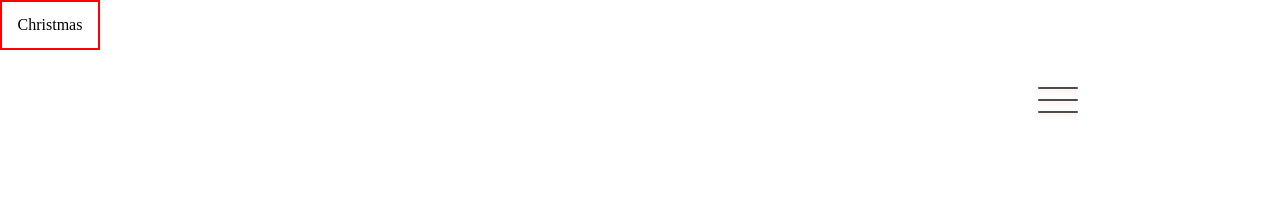
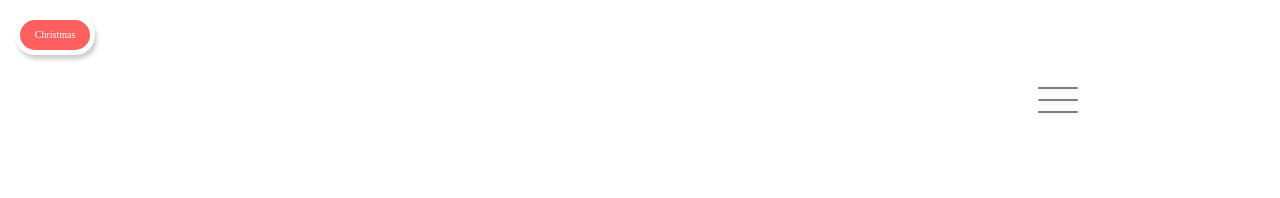
Before and after one commit to jeichlcof/wooweb-main-page, a plain HTML site: page index.html in a window 1280 px wide. Shown: the top 198 px of the page. Drawn offline with Linux system fonts and the light colour scheme.

Commit message:
commit-update

```diff
--- a/components/main-box.css
+++ b/components/main-box.css
@@ -33,10 +33,10 @@
   align-items: center;
 }
 .main__box__search-bar:hover {
-  box-shadow: 2px 2px 10px rgba(0, 0, 0, 0.1);
+  box-shadow: 2px 2px 5px rgba(0, 0, 0, 0.4);
 }
 .main__box__search-bar:focus-within {
-  box-shadow: 2px 2px 10px rgba(0, 0, 0, 0.1);
+  box-shadow: 2px 2px 5px rgba(0, 0, 0, 0.4);
 }
 .main__box__search-bar input {
   width: 520px;
@@ -63,6 +63,8 @@
 }
 .main__box__tags ul li {
   font-weight: 600;
+  cursor: pointer;
+  transition: all 1s ease-in-out;
 }
 .main__box__tags ul li:first-child {
   color: #5fd0ee;
@@ -82,3 +84,7 @@
 .main__box__tags ul li:nth-child(6) {
   color: #0869ae;
 }
+
+.main__box__tags ul li:hover {
+  text-decoration: underline;
+}
--- a/components/menu-icon.css
+++ b/components/menu-icon.css
@@ -16,9 +16,9 @@
 .menu-icon__box__icon__hamburger {
   width: 40px;
   height: 2px;
-  background-color: rgba(0, 0, 0, 0.7);
+  background-color: rgba(0, 0, 0, 0.5);
   border-radius: 10px;
-  box-shadow: 0 2px 5px rgba(255, 101, 47, 0.2);
+  box-shadow: 0 2px 5px rgba(139, 139, 139, 0.2);
   transition: all 0.5s ease-in-out;
   transition: background-color 0.1s, transform 0.5s, translate 0.5s linear;
 }
@@ -28,9 +28,9 @@
   position: absolute;
   width: 40px;
   height: 2px;
-  background-color: rgba(0, 0, 0, 0.7);
+  background-color: rgba(0, 0, 0, 0.5);
   border-radius: 10px;
-  box-shadow: 0 2px 5px rgba(255, 101, 47, 0.2);
+  box-shadow: 0 2px 5px rgba(139, 139, 139, 0.2);
   transition: all 0.5s ease-in-out;
   transition: background-color 0.1s, transform 0.5s, translate 0.5s linear;
 }
@@ -43,12 +43,18 @@
 
 .menu-icon__box__icon.open .menu-icon__box__icon__hamburger::before {
   transform: rotate(45deg) translate(28px, -28px);
+  background-color: rgb(218, 218, 218);
 }
 .menu-icon__box__icon.open .menu-icon__box__icon__hamburger::after {
   transform: rotate(-45deg) translate(28px, 28px);
+  background-color: rgb(218, 218, 218);
 }
 .menu-icon__box__icon.open .menu-icon__box__icon__hamburger {
   transform: translateX(-40px);
   background-color: transparent;
   box-shadow: none;
 }
+
+.white {
+  background-color: white;
+}
--- a/test.css
+++ b/test.css
@@ -1,8 +1,8 @@
 #event {
   position: absolute;
-  height: 50px;
-  width: 100px;
-  border: 2px solid red;
+  height: 30px;
+  width: 70px;
+  border: 2px solid rgb(255, 95, 95);
   display: flex;
   justify-content: center;
   align-items: center;
@@ -10,4 +10,25 @@
   left: 0;
   background-color: linear-gradient(white, gray);
   cursor: pointer;
+  margin: 20px;
+  border-radius: 25px;
+  color: white;
+  background-color: rgb(255, 95, 95);
+  font-size: 10px;
 }
+#event::before {
+  content: "";
+  position: absolute;
+  background-color: white;
+  height: 40px;
+  width: 80px;
+  top: -7px;
+  left: -7px;
+  z-index: -1;
+  border-radius: 30px;
+  box-shadow: 2px 4px 4px rgba(0, 0, 0, 0.2);
+}
+#event:hover {
+  background-color: rgba(255, 95, 95, 0.6);
+  border-color: rgba(255, 95, 95, 0.6);
+}
```
